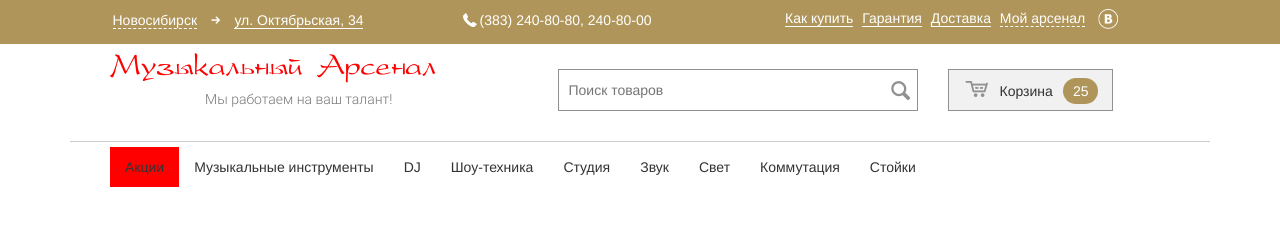
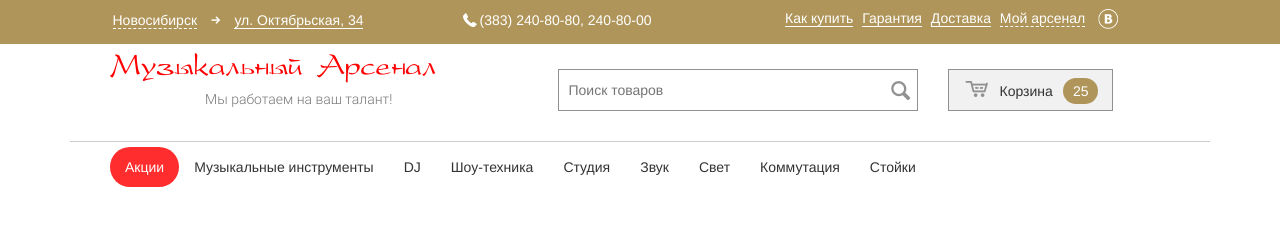
Before and after one commit to music-arsenal/music-arsenal.github.io, a plain HTML site: page index.html in a window 1280 px wide. In both pictures the pointer is over the item "Акции". Drawn offline with nearby package versions, Linux system fonts and the light colour scheme; a web font is replaced by a local one.

Commit message:
hover для ul

```diff
--- a/css/main.css
+++ b/css/main.css
@@ -119,7 +119,9 @@
     padding:10px 15px;
 }
 .navigation ul li:hover{
-    background:red;
+    background:#ff2d2d;
+    color:#fff;
+    border-radius:20px;
 }
 .navigation ul li a:hover,
 .navigation ul li a:focus
```
